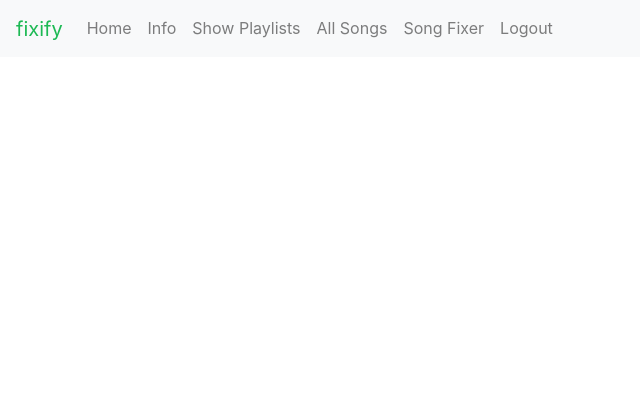
After one commit to adeshpande03/fixify, a Flask app: template templates/megaplaylist.html in a window 1280 px wide. The commit adds this page. Shown: the top 420 px of the page, without its empty margins (0-640 px from the left). Run offline with Flask 2, Linux system fonts and the light colour scheme; the template is opened without the code that fills it, so the values that code supplies are empty; parts of the project's set-up code (start-up, migrations or seed data) failed here and were passed over; some libraries are stand-ins or nearby versions.

Commit message:
got rid of id in playlist, added mega template

```diff
--- a/app.py
+++ b/app.py
@@ -335,3 +335,8 @@ def download_video(song_id):
         as_attachment=True,
         download_name=(track["name"] + ".mp3"),
     )
+
+@app.route('/megaplaylist')
+@login_required
+def megaplaylist():
+    return render_template("megaplaylist.html")
--- /dev/null
+++ b/templates/megaplaylist.html
@@ -0,0 +1,11 @@
+{% extends 'base.html' %} {% block title %} Playlist Fixer {% endblock %} {%
+    block menu_items %}
+    <a class="nav-item nav-link" href="/">Home</a>
+    <a class="nav-item nav-link" href="/info">Info</a>
+    <a class="nav-item nav-link" href="/showplaylists">Show Playlists</a>
+    <a class="nav-item nav-link" href="/allsongs">All Songs</a>
+    <!-- <a class="nav-item nav-link" href="/brokensongs">Broken Songs</a> -->
+    <!-- <a class="nav-item nav-link active" href="/songdownloader">Song Downloader</a> -->
+    <a class="nav-item nav-link" href="/songfixer">Song Fixer</a>
+    <a class="nav-item nav-link" href="/logout">Logout</a>
+    {% endblock %}
--- a/templates/showplaylists.html
+++ b/templates/showplaylists.html
@@ -13,7 +13,7 @@ block menu_items %}
   <thead>
     <tr>
       <th>Name</th>
-      <th>ID</th>
+      <!-- <th>ID</th> -->
       <th>Tracks</th>
       <!-- <th>Owner ID</th> -->
       <!-- <th>Playlist ID</th> -->
@@ -27,7 +27,7 @@ block menu_items %}
           >{{ playlist['name'] }}</a
         >
       </td>
-      <td>{{ playlist['id'] }}</td>
+      <!-- <td>{{ playlist['id'] }}</td> -->
       <td>{{ playlist['tracks']['total'] }}</td>
       <!-- <td>{{playlist['owner']['id']}}</td> -->
       <!-- <td>{{playlist['id']}}</td> -->
```
